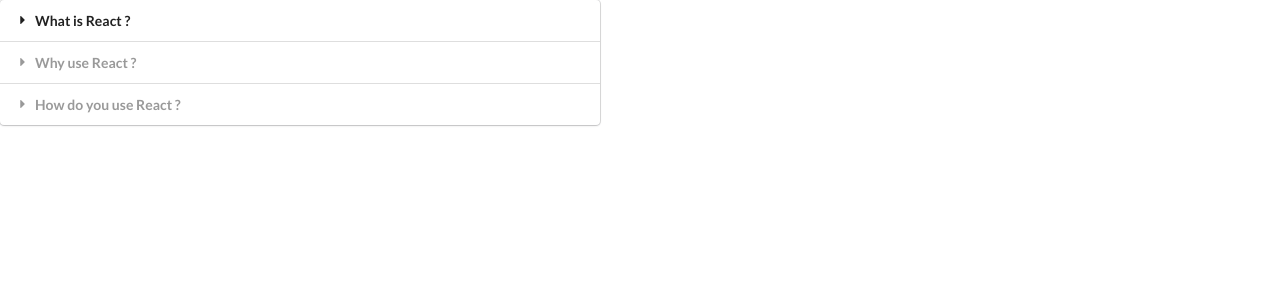
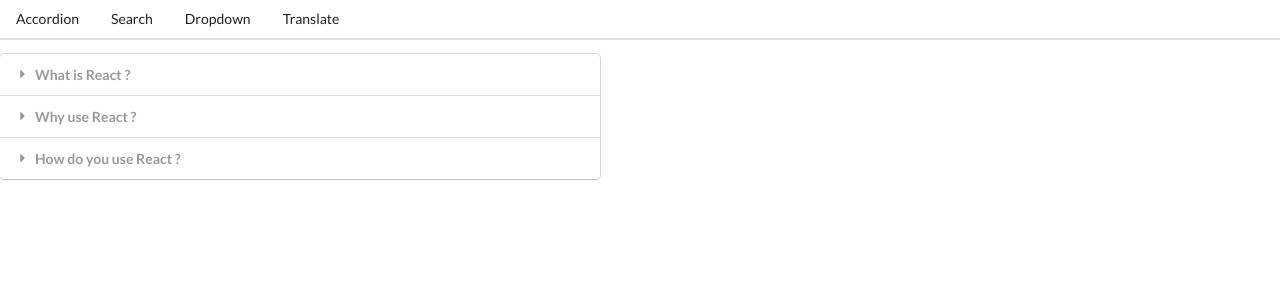
Before and after one commit to V1ctorC/widgets, a React (Create React App) app: page / in a window 1280 px wide. Shown: the top 300 px of the page. Built offline with nearby package versions, Linux system fonts and the light colour scheme.

Commit message:
Building a Reusable Route Component + Implementing a Header for Navigation

```diff
--- a/src/App.js
+++ b/src/App.js
@@ -3,6 +3,8 @@ import Accordion from './components/Accordion'
 import Search from './components/Search'
 import Dropdown from './components/Dropdown'
 import Translate from './components/Translate'
+import Route from './components/Route'
+import Header from './components/Header'
 
 const items = [
     {
@@ -34,38 +36,33 @@ const options = [
     }
 ]
 
-const showAccordion = () => {
-    if (window.location.pathname === '/') {
-        return <Accordion items={items} />
-    }
-}
+const App = () => {
 
-const showList = () => {
-    if (window.location.pathname === '/list') {
-        return <Search />
-    }
-}
-
-const showDropdown = () => {
-    if (window.location.pathname === '/dropdown') {
-        return <Dropdown />
-    }
-}
-
-const showTranslate = () => {
-    if (window.location.pathname === '/translate') {
-        return <Translate />
-    }
-}
-
-const App = () => {
+    const [selected, setSelected] = useState(options[0])
 
     return (
         <div>
-            {showAccordion()}
-            {showList()}
-            {showDropdown()}
-            {showTranslate()}
+            <Header />
+            <Route path="/">
+                <Accordion items={items} />
+            </Route>
+
+            <Route path="/list">
+                <Search />
+            </Route>
+
+            <Route path="/dropdown">
+                <Dropdown
+                    options={options}
+                    label="Select a color"
+                    selected={selected}
+                    onSelectedChange={setSelected}
+                />
+            </Route>
+
+            <Route path="/translate">
+                <Translate />
+            </Route>
         </div>
     )
 }
--- /dev/null
+++ b/src/components/Header.js
@@ -0,0 +1,23 @@
+import React from 'react'
+
+const Header = () => {
+
+    return (
+        <div className="secondary ui pointing menu">
+            <a href="/" className="item">
+                Accordion
+            </a>
+            <a href="/list" className="item">
+                Search
+            </a>
+            <a href="/dropdown" className="item">
+                Dropdown
+            </a>
+            <a href="/translate" className="item">
+                Translate
+            </a>
+        </div>
+    )
+}
+
+export default Header
--- /dev/null
+++ b/src/components/Route.js
@@ -0,0 +1,8 @@
+const Route = ({path, children}) => {
+
+    return window.location.pathname === path
+        ? children
+        : null
+}
+
+export default Route
```
